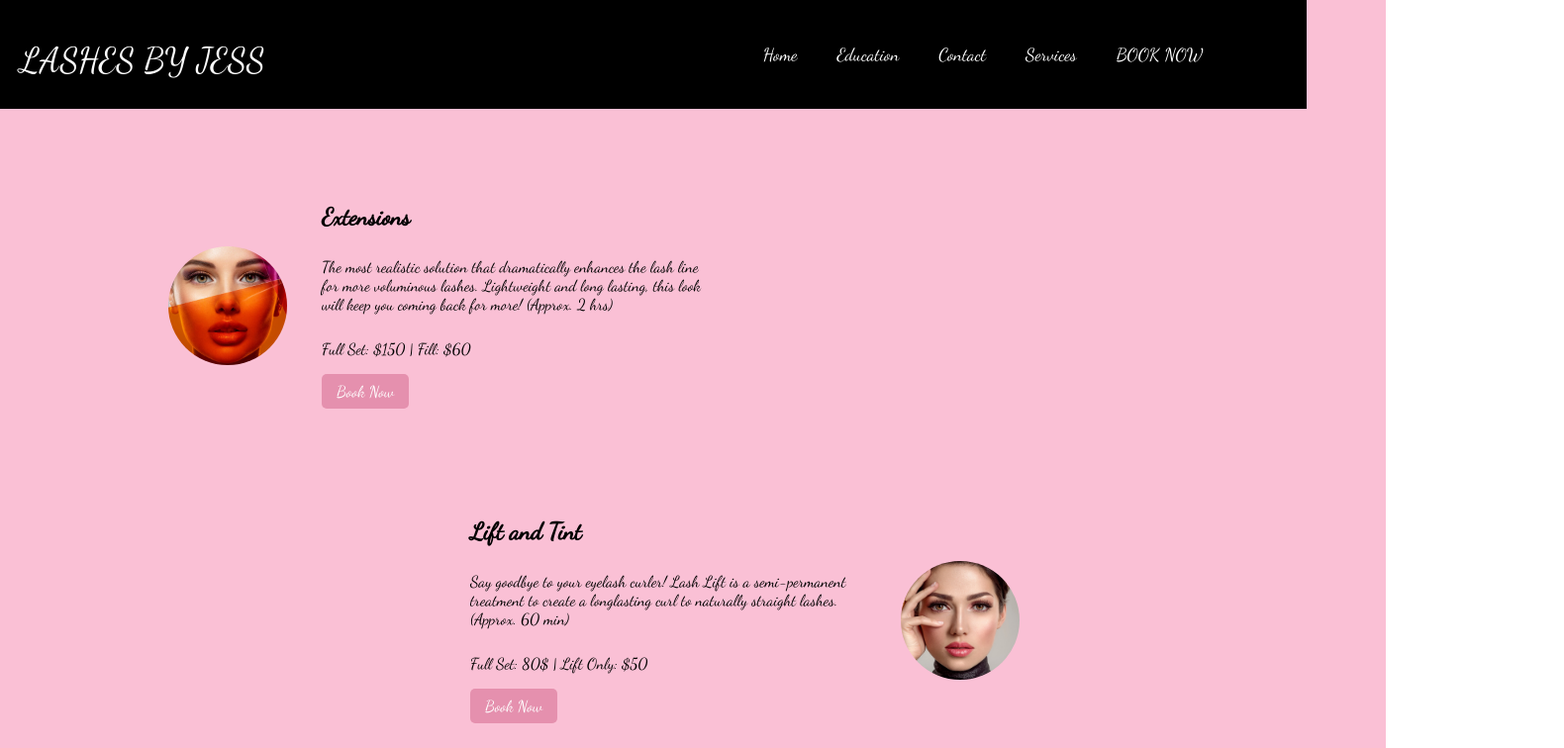
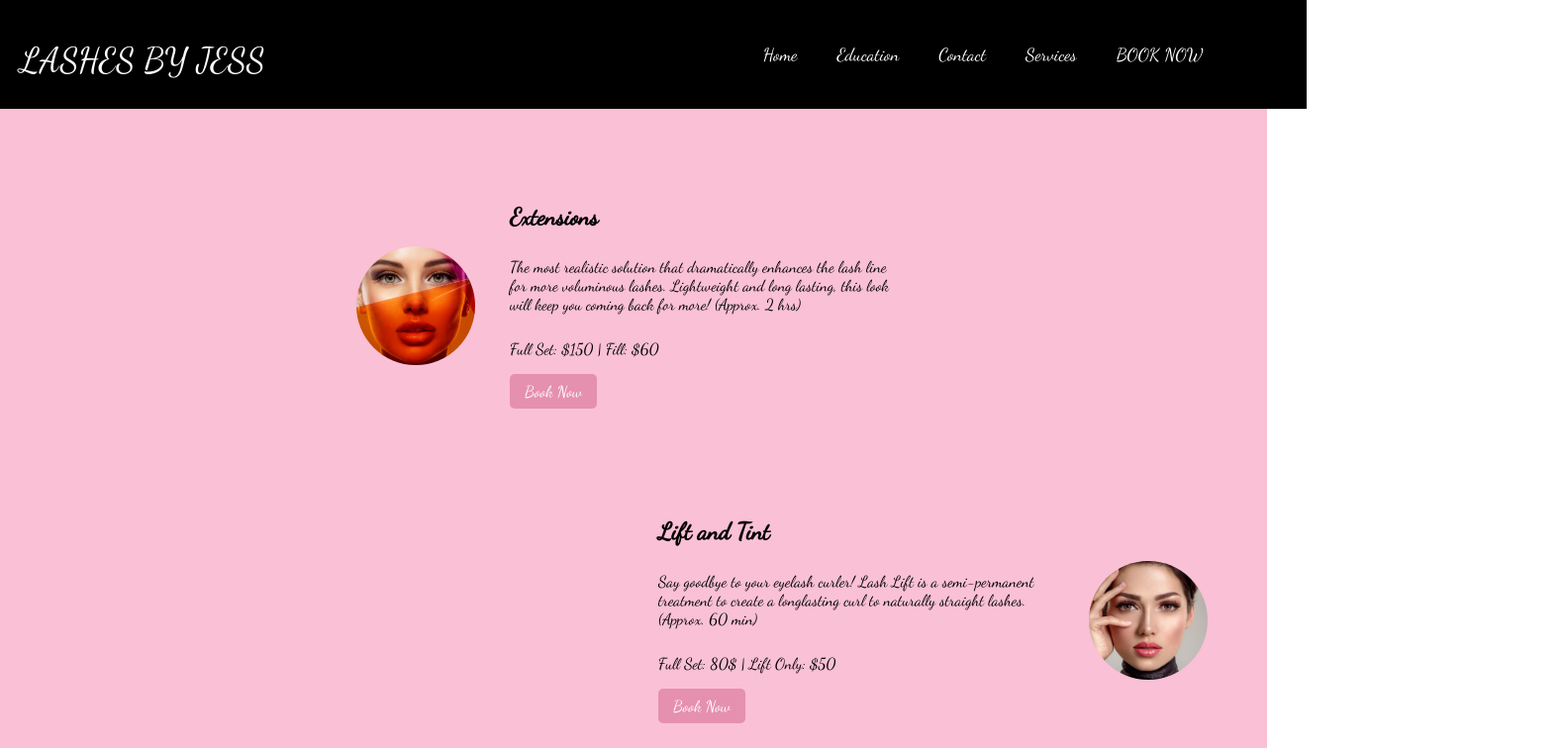
Before and after one commit to ForrestLyons/LashesByJess, a React (Create React App) app: page /services in a window 1280 px wide. Shown: the top 756 px of the page at 99% size, 1580 px wide, since content can reach past the window. Built offline with nearby package versions, Linux system fonts and the light colour scheme.

Commit message:
fixing small aestetics

```diff
--- a/src/components/HomePage.js
+++ b/src/components/HomePage.js
@@ -6,11 +6,12 @@ import { Link } from 'react-router-dom';
 const HomePageContainer = styled.div`
   background-image: url('/girl1.jpg');
   height:800px;
+
   background-size: cover;
   background-position: left center;
   opacity: 0.8;
 
-  width: 1300px;/* Set a minimum height to cover the viewport */
+  /* Set a minimum height to cover the viewport */
   display: flex;
   flex-direction: column;
   justify-content: center;
@@ -111,7 +112,7 @@ const LearnMoreButton = styled(StyledLink)`
 `;
 const MainDiv = styled.div `
   background-color : #E9DCD4;
-  width: 1400px;
+  width: 100%;
   height: 1000px
   overflow: hidden; // Prevent scrolling on the main div
   // ... other styles ...
--- a/src/components/Services.js
+++ b/src/components/Services.js
@@ -9,7 +9,7 @@ const ServicesContainer = styled.div`
   flex-direction: column;
   align-items: center;
   padding: 150px;
-  max-width: 900px;
+  width: 100%;
   height: 1100px;
   &:nth-child(even) {
     flex-direction: row-reverse;
@@ -80,7 +80,7 @@ const BookNowButton = styled(Link)`
 const MainDiv = styled.div`
   background-color: #FAC0D5;
   height: 100%;
-  width: 1400px
+  width: 100%;
 `;
 const Price = styled.p`
   margin-top: 10px; // Add some space above the price
@@ -89,11 +89,14 @@ const Price = styled.p`
 const StyledLink = styled.a`
 margin-top: 10px; // Add some space above the price
 color: #000; // Set the text color
-text-decoration: none; // Remove underline from link
+text-decoration: underline;
+  text-decoration-color: black; // Specify the color of the underline
+  text-decoration-thickness: 2px;
 display: block; // Make it a block element
 text-align: center; // Center align the text
 padding: 10px 0; // Add some padding
-border-bottom: 5px solid black;`;
+
+`;
 const ServicesPage = () => {
   return (
     <MainDiv>
```
